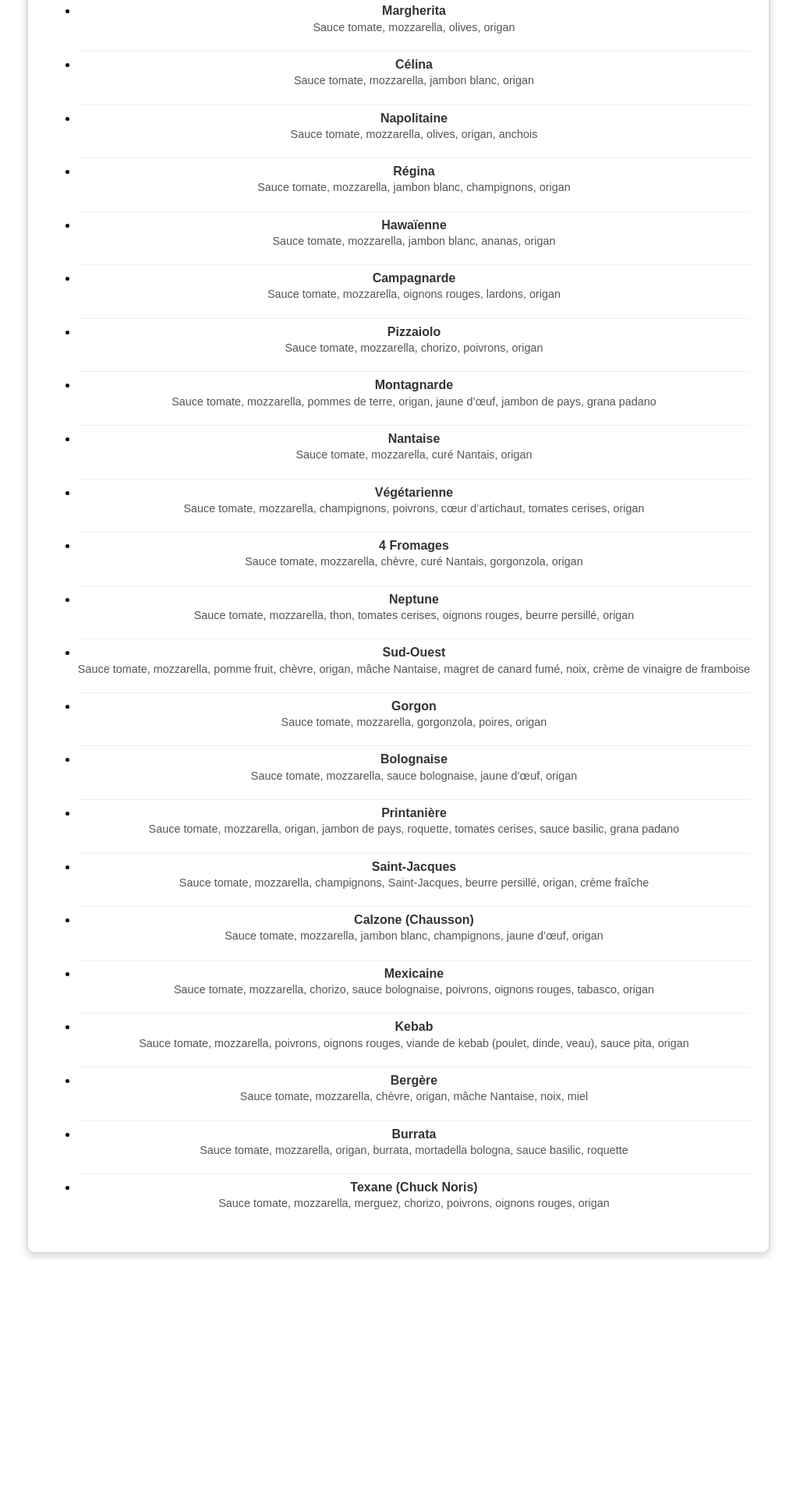
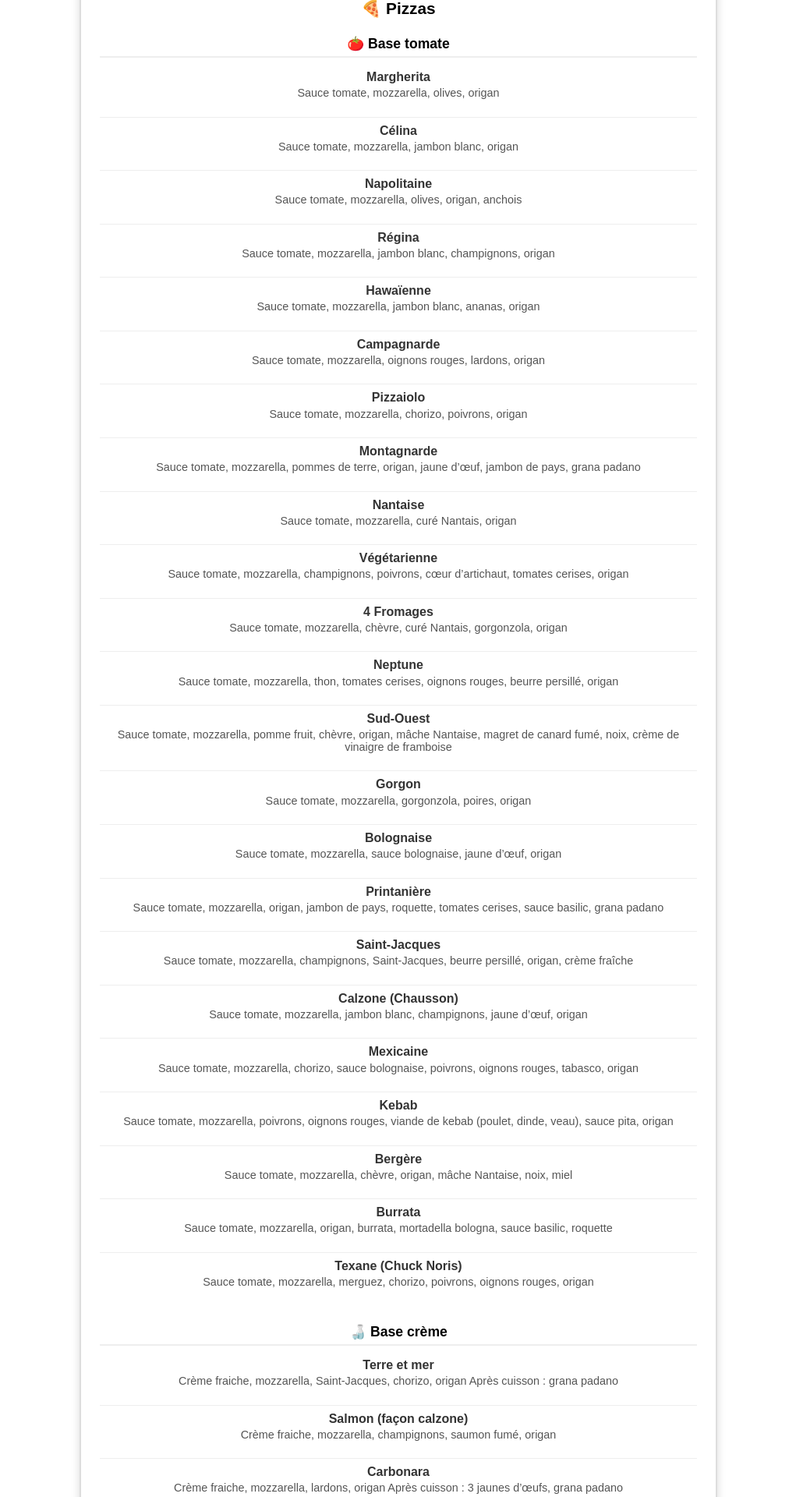
Before and after one commit to Romain857/Pizza_Roulette, a Vue app: page / in a window 1280 px wide. Shown: the part 620-2540 px from the top of the page at 78% size, without its empty margins (129-1150 px from the left). Before the commit the page ends 2236 px from the top, so only its background shows below. Built offline with nearby package versions, Linux system fonts and the light colour scheme.

Commit message:
Add Pizza Creme

```diff
--- a/src/App.vue
+++ b/src/App.vue
@@ -9,11 +9,20 @@
         <div class="arrow"></div>
         <div class="roulette-window">
           <div class="roulette-list" :style="{ transform: `translateY(-${position}px)` }">
-            <div v-for="(pizza, index) in pizzas" :key="'1-' + index" class="roulette-item">
-              {{ pizza.nom }}
-            </div>
-            <div v-for="(pizza, index) in pizzas" :key="'2-' + index" class="roulette-item">
-              {{ pizza.nom }}
+            <div
+              v-for="(pizza, index) in [...pizzas, ...pizzas]"
+              :key="index"
+              class="roulette-item"
+            >
+              <span class="pizza-name">
+                {{ pizza.nom }}
+                <span
+                  class="base-icon"
+                  :title="pizza.base === 'tomate' ? 'Base tomate' : 'Base crème'"
+                >
+                  {{ pizza.base === 'tomate' ? '🍅' : '🍶' }}
+                </span>
+              </span>
             </div>
           </div>
         </div>
@@ -22,7 +31,7 @@
       <button @click="lancerRoulette" :disabled="enCours">Lance !</button>
 
       <div v-if="resultat" class="resultat">
-         Tu as tiré la <strong> {{ resultat }} </strong> !
+        Tu as tiré la <strong> {{ resultat }} </strong> !
         <p class="ingredients">{{ ingredients }}</p>
       </div>
 
@@ -31,10 +40,9 @@
   </div>
 </template>
 
-
 <script setup lang="ts">
 import { ref } from 'vue'
-import { pizzas } from '@/data/pizzas'
+import { pizzas } from '@/data/Pizzas/pizzas_AuVieuxPressoir'
 import { personnes as personnesData } from '@/data/personnes'
 import PersonnesList from '@/components/PersonnesList.vue'
 import PizzasList from '@/components/PizzasList.vue'
@@ -60,7 +68,7 @@ const lancerRoulette = () => {
   const centerOffset = (windowHeight - itemHeight) / 2
   const distance = (tours * total + randomIndex) * itemHeight - centerOffset
 
-  const duration = 3000
+  const duration = 4000
   const start = performance.now()
 
   const animate = (time: number) => {
--- a/src/components/PersonnesList.vue
+++ b/src/components/PersonnesList.vue
@@ -1,6 +1,6 @@
 <template>
   <div class="personnes-liste">
-    <h3>👥 Joueurs</h3>
+    <h3>👥 Clients du jour</h3>
     <ul>
       <li v-for="(personne, index) in personnes" :key="index" class="personne-item">
         <label class="personne-label">
--- a/src/components/PizzasList.vue
+++ b/src/components/PizzasList.vue
@@ -1,34 +1,71 @@
 <template>
   <div class="pizza-list">
     <h3>🍕 Pizzas</h3>
-    <ul>
-      <li v-for="(pizza, index) in pizzas" :key="index" class="pizza-item">
-        <strong>{{ pizza.nom }}</strong>
-        <p>{{ pizza.ingredients }}</p>
-      </li>
-    </ul>
+
+    <div class="pizza-section">
+      <h4>🍅 Base tomate</h4>
+      <ul>
+        <li v-for="(pizza, index) in pizzasTomate" :key="'tomate-' + index" class="pizza-item">
+          <strong>{{ pizza.nom }}</strong>
+          <p class="ingredients">{{ pizza.ingredients }}</p>
+        </li>
+      </ul>
+    </div>
+
+    <div class="pizza-section">
+      <h4>🍶 Base crème</h4>
+      <ul>
+        <li v-for="(pizza, index) in pizzasCreme" :key="'creme-' + index" class="pizza-item">
+          <strong>{{ pizza.nom }}</strong>
+          <p class="ingredients">{{ pizza.ingredients }}</p>
+        </li>
+      </ul>
+    </div>
   </div>
 </template>
 
 <script setup lang="ts">
-import { pizzas } from '@/data/pizzas'
+import { computed } from 'vue'
+import { pizzas } from '@/data/Pizzas/pizzas_AuVieuxPressoir'
+
+const pizzasTomate = computed(() => pizzas.filter((p) => p.base === 'tomate'))
+const pizzasCreme = computed(() => pizzas.filter((p) => p.base === 'creme'))
 </script>
 
 <style scoped>
 .pizza-list {
-  top: 1rem;
-  left: 2rem;
+  margin-top: 2rem;
   background: #fff;
   border: 2px solid #ddd;
   border-radius: 10px;
-  padding: 1rem 1.5rem;
+  padding: 1.2rem 1.5rem;
   box-shadow: 0 4px 12px rgba(0, 0, 0, 0.15);
+  width: 90%;
+  max-width: 800px;
 }
 
-.pizza-list h3 {
+h3 {
   text-align: center;
+  font-size: 1.3rem;
+  font-weight: bold;
+  margin-bottom: 1rem;
+}
+
+.pizza-section {
+  margin-bottom: 1.5rem;
+}
+
+.pizza-section h4 {
+  font-size: 1.1rem;
   margin-bottom: 0.5rem;
-  font-size: 1.1rem;
+  border-bottom: 2px solid #eee;
+  padding-bottom: 0.3rem;
+}
+
+ul {
+  list-style: none;
+  padding: 0;
+  margin: 0;
 }
 
 .pizza-item {
@@ -40,23 +77,27 @@ import { pizzas } from '@/data/pizzas'
   border-bottom: none;
 }
 
-.pizza-item strong {
+strong {
   display: block;
   font-size: 1rem;
   color: #333;
 }
 
-.pizza-item p {
+.ingredients {
   font-size: 0.9rem;
   color: #555;
   margin-top: 0.2rem;
 }
 
-@media (max-width: 1100px) {
+/* Responsive */
+@media (max-width: 600px) {
   .pizza-list {
-    position: static;
-    width: 90%;
-    max-width: 350px;
+    width: 95%;
+    padding: 1rem;
+  }
+
+  h3 {
+    font-size: 1.1rem;
   }
 }
 </style>
--- a/src/data/pizzas.ts
+++ b/src/data/Pizzas/pizzas_AuVieuxPressoir.ts
@@ -2,102 +2,160 @@ export const pizzas = [
   {
     nom: 'Margherita',
     ingredients: 'Sauce tomate, mozzarella, olives, origan',
+    base: 'tomate',
   },
   {
     nom: 'Célina',
     ingredients: 'Sauce tomate, mozzarella, jambon blanc, origan',
+    base: 'tomate',
   },
   {
     nom: 'Napolitaine',
     ingredients: 'Sauce tomate, mozzarella, olives, origan, anchois',
+    base: 'tomate',
   },
   {
     nom: 'Régina',
     ingredients: 'Sauce tomate, mozzarella, jambon blanc, champignons, origan',
+    base: 'tomate',
   },
   {
     nom: 'Hawaïenne',
     ingredients: 'Sauce tomate, mozzarella, jambon blanc, ananas, origan',
+    base: 'tomate',
   },
   {
     nom: 'Campagnarde',
     ingredients: 'Sauce tomate, mozzarella, oignons rouges, lardons, origan',
+    base: 'tomate',
   },
   {
     nom: 'Pizzaiolo',
     ingredients: 'Sauce tomate, mozzarella, chorizo, poivrons, origan',
+    base: 'tomate',
   },
   {
     nom: 'Montagnarde',
     ingredients:
       'Sauce tomate, mozzarella, pommes de terre, origan, jaune d’œuf, jambon de pays, grana padano',
+    base: 'tomate',
   },
   {
     nom: 'Nantaise',
     ingredients: 'Sauce tomate, mozzarella, curé Nantais, origan',
+    base: 'tomate',
   },
   {
     nom: 'Végétarienne',
     ingredients:
       'Sauce tomate, mozzarella, champignons, poivrons, cœur d’artichaut, tomates cerises, origan',
+    base: 'tomate',
   },
   {
     nom: '4 Fromages',
     ingredients: 'Sauce tomate, mozzarella, chèvre, curé Nantais, gorgonzola, origan',
+    base: 'tomate',
   },
   {
     nom: 'Neptune',
     ingredients:
       'Sauce tomate, mozzarella, thon, tomates cerises, oignons rouges, beurre persillé, origan',
+    base: 'tomate',
   },
   {
     nom: 'Sud-Ouest',
     ingredients:
       'Sauce tomate, mozzarella, pomme fruit, chèvre, origan, mâche Nantaise, magret de canard fumé, noix, crème de vinaigre de framboise',
+    base: 'tomate',
   },
   {
     nom: 'Gorgon',
     ingredients: 'Sauce tomate, mozzarella, gorgonzola, poires, origan',
+    base: 'tomate',
   },
   {
     nom: 'Bolognaise',
     ingredients: 'Sauce tomate, mozzarella, sauce bolognaise, jaune d’œuf, origan',
+    base: 'tomate',
   },
   {
     nom: 'Printanière',
     ingredients:
       'Sauce tomate, mozzarella, origan, jambon de pays, roquette, tomates cerises, sauce basilic, grana padano',
+    base: 'tomate',
   },
   {
     nom: 'Saint-Jacques',
     ingredients:
       'Sauce tomate, mozzarella, champignons, Saint-Jacques, beurre persillé, origan, crème fraîche',
+    base: 'tomate',
   },
   {
     nom: 'Calzone (Chausson)',
     ingredients: 'Sauce tomate, mozzarella, jambon blanc, champignons, jaune d’œuf, origan',
+    base: 'tomate',
   },
   {
     nom: 'Mexicaine',
     ingredients:
       'Sauce tomate, mozzarella, chorizo, sauce bolognaise, poivrons, oignons rouges, tabasco, origan',
+    base: 'tomate',
   },
   {
     nom: 'Kebab',
     ingredients:
       'Sauce tomate, mozzarella, poivrons, oignons rouges, viande de kebab (poulet, dinde, veau), sauce pita, origan',
+    base: 'tomate',
   },
   {
     nom: 'Bergère',
     ingredients: 'Sauce tomate, mozzarella, chèvre, origan, mâche Nantaise, noix, miel',
+    base: 'tomate',
   },
   {
     nom: 'Burrata',
     ingredients:
       'Sauce tomate, mozzarella, origan, burrata, mortadella bologna, sauce basilic, roquette',
+    base: 'tomate',
   },
   {
     nom: 'Texane (Chuck Noris)',
     ingredients: 'Sauce tomate, mozzarella, merguez, chorizo, poivrons, oignons rouges, origan',
+    base: 'tomate',
+  },
+  {
+    nom: 'Terre et mer',
+    ingredients:
+      'Crème fraiche, mozzarella, Saint-Jacques, chorizo, origan Après cuisson : grana padano',
+    base: 'creme',
+  },
+  {
+    nom: 'Salmon (façon calzone)',
+    ingredients: 'Crème fraiche, mozzarella, champignons, saumon fumé, origan',
+    base: 'creme',
+  },
+  {
+    nom: 'Carbonara',
+    ingredients:
+      'Crème fraiche, mozzarella, lardons, origan Après cuisson : 3 jaunes d’œufs, grana padano',
+    base: 'creme',
+  },
+  {
+    nom: 'Tartinantaise',
+    ingredients:
+      'Crème fraiche, mozzarella, pommes de terre, lardons, oignons rouges, curé Nantais, origan',
+    base: 'creme',
+  },
+  {
+    nom: 'Nordique',
+    ingredients:
+      'Crème fraiche, mozzarella, origan Après cuisson : saumon fumé, roquette, sauce basilic, grana padano',
+    base: 'creme',
+  },
+  {
+    nom: 'Normande',
+    ingredients:
+      'Crème fraiche, mozzarella, camembert (Normandie), jambon blanc, origan Après cuisson : mâche Nantaise, oignons frits',
+    base: 'creme',
   },
 ]
```
Also changed, not shown: src/data/Pizzas/pizzas_LeChatQuiGuette.ts (added, +62 -0 lines).
